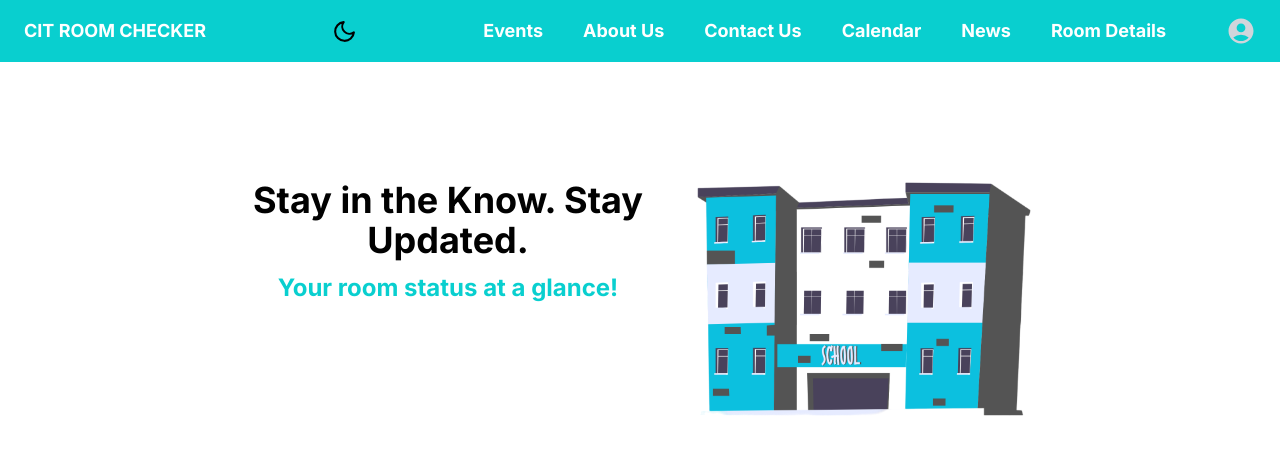
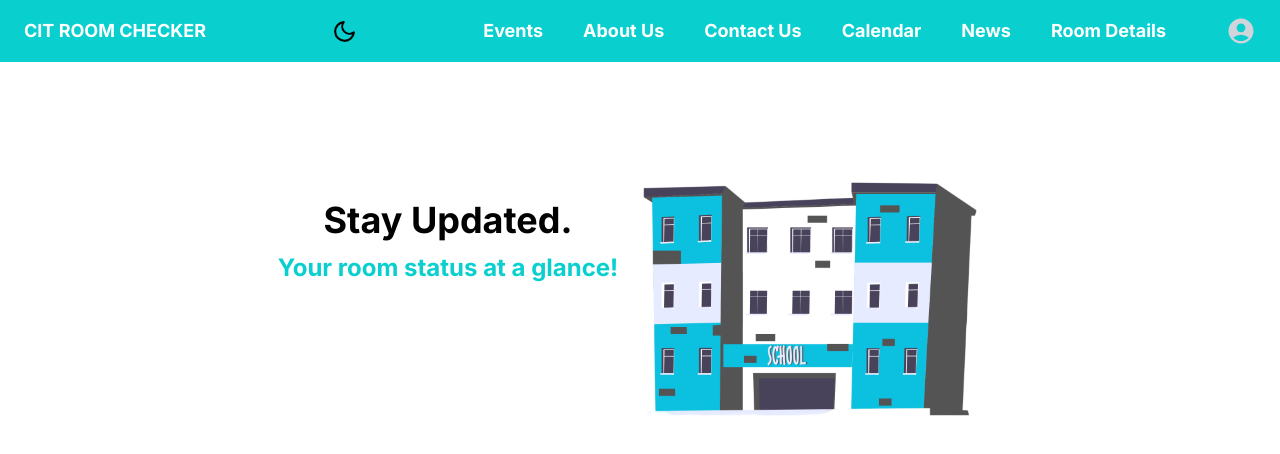
Before and after one commit to Jeffandrewo/cit-room, a Next.js app: page / in a window 1280 px wide. Shown: the top 454 px of the page. Built offline with nearby package versions, Linux system fonts and the light colour scheme; no server answers.

Commit message:
FinalV1.3

```diff
--- a/app/NewsFeedItem.jsx
+++ b/app/NewsFeedItem.jsx
@@ -110,7 +110,7 @@ const NewsFeedItem = ({ news,  }) => {
                     <h2 className="text-lg font-semibold text-blue-500 pl-16">
                       {news?.firstName}
                     </h2>
-                    <p className="text-sm text-gray-500 mb-2 pl-16">1h ago</p>
+
                   </div>
                   <h3 className="text-xl font-bold mb-2 pl-16">{news?.postTitle}</h3>
                   {expanded ? (
@@ -161,7 +161,7 @@ const NewsFeedItem = ({ news,  }) => {
           {showDeleteConfirmation && (
             <div className="fixed top-0 left-0 w-full h-full bg-gray-700 bg-opacity-50 flex justify-center items-center">
               <div className="bg-white p-6 rounded-lg">
-                <p>Are you sure you want to delete this post?</p>
+                <p style={{ color: 'black' }}>Are you sure you want to delete this post?</p>
                 <div className="flex justify-end mt-4">
                   <button
                     onClick={() => setShowDeleteConfirmation(false)}
--- a/app/page.jsx
+++ b/app/page.jsx
@@ -8,7 +8,7 @@ export default function Home() {
       <div className="relative py-4 px-20 flex items-center justify-between mb-10">
         <div className="flex flex-col justify-center text-white font-bold">
           <p className="text-4xl w-full text-center mb-3 max-w-md mx-auto" style={{ color: '#010101' }}>
-            Stay in the Know. Stay Updated.
+            Stay Updated.
           </p>
           <p className="text-2xl w-full text-center" style={{ color: '#09cfcf' }}>
             Your room status at a glance!
```
